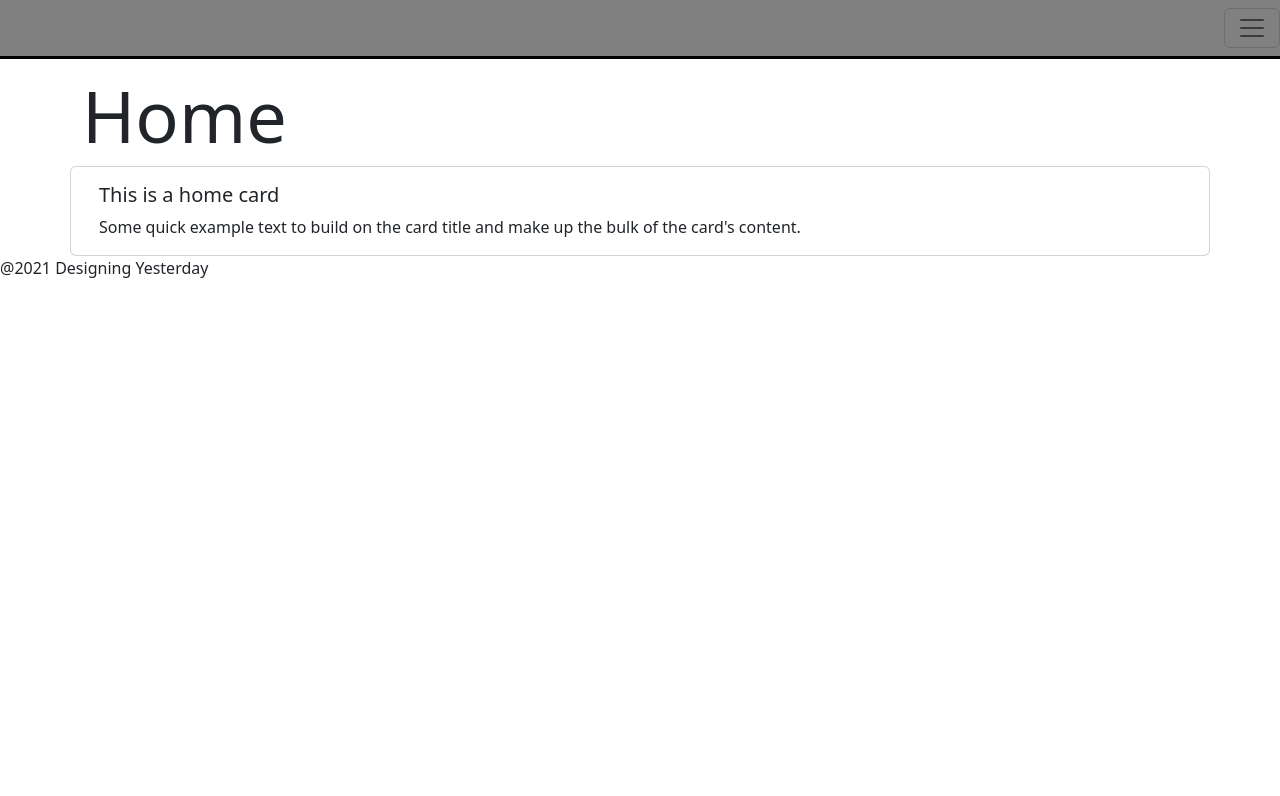
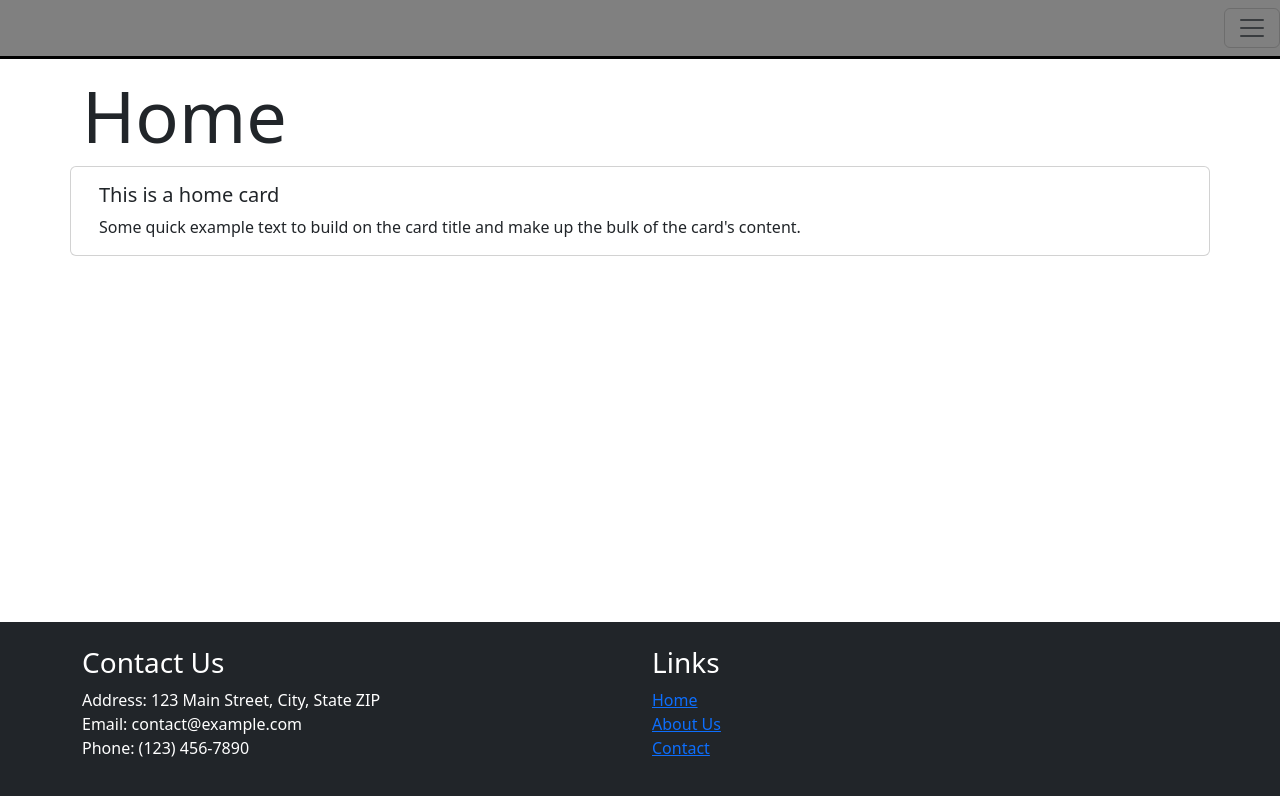
Before and after one commit to granticusmaximus/frontend, a React (Create React App) app: page / in a window 1280 px wide. Shown: the top 796 px of the page. Built offline with nearby package versions, Linux system fonts and the light colour scheme.

Commit message:
Shop UI update

```diff
--- a/src/App.js
+++ b/src/App.js
@@ -9,12 +9,14 @@ import AllProducts from './components/Shop/AllProducts';
 import OneProduct from './components/Shop/OneProduct';
 import ContactFormThanks from './components/Pages/ContactFormThanks';
 import NavMenu from './components/UI/NavMenu';
+import Footer from './components/UI/Footer';
 
 function App() {
 	return (
-		<div className='app'>
+		<div className='page-container'>
 			<br />
 			<NavMenu />
+			<div className='main-content'>
 				<Router>
 					<Routes>
 						<Route
@@ -44,7 +46,8 @@ function App() {
 						/>
 					</Routes>
 				</Router>
-			<div className='bottom'>@2021 Designing Yesterday</div>
+			</div>
+			<Footer />
 		</div>
 	);
 }
--- a/src/assets/css/App.css
+++ b/src/assets/css/App.css
@@ -56,3 +56,22 @@ code {
   display: grid;
   grid-template-columns: auto auto auto auto;
 }
+.page-container {
+  display: flex;
+  flex-direction: column;
+  min-height: 100vh;
+  /* Ensure the container takes at least the full viewport height */
+}
+
+/* CSS for the main content area */
+.main-content {
+  flex: 1;
+  /* Allow the main content area to grow and take up available space */
+}
+
+/* CSS for the sticky footer */
+footer {
+  background-color: #333;
+  color: white;
+  padding: 20px;
+}
--- a/src/components/Pages/About.js
+++ b/src/components/Pages/About.js
@@ -1,4 +1,5 @@
 import React, { Component } from 'react';
+import { Container, Row, Col, Image } from 'react-bootstrap';
 
 export default class About extends Component {
 	render() {
@@ -6,9 +7,27 @@ export default class About extends Component {
 			<>
 				<br />
 				<br />
-				<center>
-					<h1>About</h1>
-				</center>
+				<Container>
+					<Row>
+						<Col md={6}>
+							<Image
+								src='https://via.placeholder.com/300'
+								alt='Placeholder Image'
+							/>
+						</Col>
+						<Col md={6}>
+							<h1>About Us</h1>
+							<p>
+								Lorem ipsum dolor sit amet, consectetur adipiscing elit. Proin
+								vel magna vitae tellus euismod fermentum. Sed ut posuere urna.
+							</p>
+							<p>
+								Integer lacinia, justo a tristique suscipit, nisi velit
+								vulputate lorem, id efficitur urna nunc vel augue.
+							</p>
+						</Col>
+					</Row>
+				</Container>
 			</>
 		);
 	}
--- a/src/components/Shop/AllProducts.js
+++ b/src/components/Shop/AllProducts.js
@@ -2,6 +2,7 @@ import React, { useEffect, useState } from 'react';
 import { Link } from 'react-router-dom';
 import sanityClient from '../../utils/client.js';
 import { Helmet } from 'react-helmet';
+import { Container, Row, Col, Card } from 'react-bootstrap';
 
 export default function AllProducts() {
 	const [allProductsData, setAllProducts] = useState([]);
@@ -53,7 +54,7 @@ export default function AllProducts() {
 					content='Designing Yesterday Shop'
 				/>
 			</Helmet>
-
+			<Container>
 				<div className='shopHeader'>
 					<div className='container'>
 						<h1
@@ -74,24 +75,22 @@ export default function AllProducts() {
 						</h3>
 						<div className='grid-container'>
 							{allProductsData.length > 0 ? ( // Check if data is available
-							allProductsData.map((post, index) => (
+								allProductsData.map((item, index) => (
 									<div>
 										<Link
-										to={'/' + post.slug.current}
-										key={post.slug.current}
+											to={'/' + item.slug.current}
+											key={item.slug.current}
 										>
-										<h2>{post.name}</h2>
-										<h3>{post.price}</h3>
-										<div key={index}>
-											<img
-												src={post.image.asset.url}
-												alt=''
-												style={{
-													width: '50%',
-													height: '50%',
-												}}
+											<Card className='mb-4'>
+												<Card.Img
+													variant='top'
+													src={item.image.asset.url}
 												/>
-										</div>
+												<Card.Body>
+													<Card.Title>{item.name}</Card.Title>
+													<Card.Text>Price: {item.price}</Card.Text>
+												</Card.Body>
+											</Card>
 										</Link>
 										<br />
 										<br />
@@ -103,6 +102,7 @@ export default function AllProducts() {
 						</div>
 					</div>
 				</div>
+			</Container>
 		</>
 	);
 }
--- a/src/components/Shop/OneProduct.js
+++ b/src/components/Shop/OneProduct.js
@@ -4,7 +4,7 @@ import sanityClient from '../../utils/client.js';
 import BlockContent from '@sanity/block-content-to-react';
 import imageUrlBuilder from '@sanity/image-url';
 import { Helmet } from 'react-helmet';
-import { Row, Col, Container } from 'react-bootstrap';
+import { Container, Row, Col, Card, Button } from 'react-bootstrap';
 
 const builder = imageUrlBuilder(sanityClient);
 function urlFor(source) {
@@ -81,14 +81,17 @@ export default function OnePost() {
 			<br />
 			<Container>
 				<div className='relative'>
+					<hr />
 					<div className='absolute flex items-center justify-center'>
 						{/* Title Section */}
 						<div className='product-name'>
-							<center></center>
+							<center>
+								<h2>{productData.name}</h2>
+							</center>
 						</div>
 					</div>
 					<Row>
-						<Col>
+						<Col md={4}>
 							<img
 								className='w-full object-cover rounded-t'
 								src={urlFor(productData.image).url()}
@@ -96,23 +99,25 @@ export default function OnePost() {
 								style={{ height: '400px' }}
 							/>
 						</Col>
-						<Col>
+						<Col md={4}>
 							<Row>
-								<h2>{productData.name}</h2>
 								<p>
-									Price:
+									<h3>Price:</h3>
 									<div>
-										<h4 className='cursive'>{productData.price}</h4>
+										<p>{productData.price}</p>
 									</div>
 								</p>{' '}
-								Description:
-								<div>
-									<h4 className='cursive'>{productData.description}</h4>
-								</div>
+								<p>
+									<h3>Description:</h3>
+									<div>
+										<p>{productData.description}</p>
+									</div>
+								</p>
 							</Row>
 						</Col>
 					</Row>
 				</div>
+				<hr />
 				<center>
 					<a
 						href='/shop'
--- /dev/null
+++ b/src/components/UI/Footer.js
@@ -0,0 +1,40 @@
+import React from 'react';
+import { Container, Row, Col } from 'react-bootstrap';
+
+const Footer = () => {
+	return (
+		<footer className='bg-dark text-white py-4 mt-auto'>
+			{/* Add "mt-auto" class to push footer to the bottom */}
+			<Container>
+				<Row>
+					<Col md={6}>
+						<h3>Contact Us</h3>
+						<p>
+							Address: 123 Main Street, City, State ZIP
+							<br />
+							Email: contact@example.com
+							<br />
+							Phone: (123) 456-7890
+						</p>
+					</Col>
+					<Col md={6}>
+						<h3>Links</h3>
+						<ul className='list-unstyled'>
+							<li>
+								<a href='/'>Home</a>
+							</li>
+							<li>
+								<a href='/about'>About Us</a>
+							</li>
+							<li>
+								<a href='/contact'>Contact</a>
+							</li>
+						</ul>
+					</Col>
+				</Row>
+			</Container>
+		</footer>
+	);
+};
+
+export default Footer;
```
Lines whose indentation alone changed are shown as unchanged.
